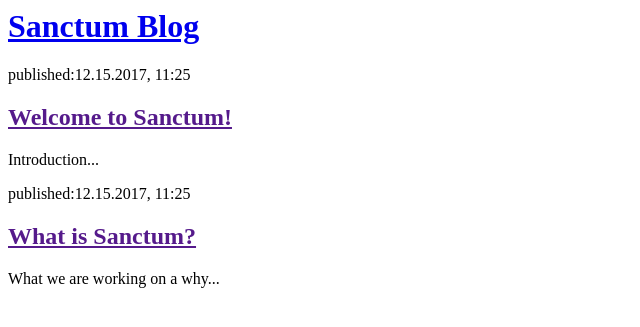
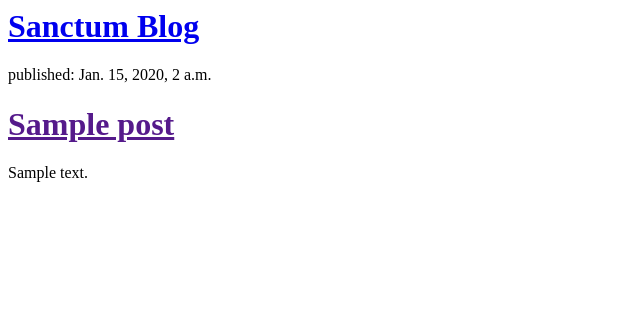
Before and after one commit to ncandy100/livesanctum-blog, a Django app: template blog/templates/blog/post_list.html in a window 1280 px wide. Shown: the top 327 px of the page, without its empty margins (0-640 px from the left). Run offline with Django 3.2, Linux system fonts and the light colour scheme; the template is opened without the code that fills it: values that come from a table or form of the project are taken from there, others are empty; tables that the repository leaves empty hold one stand-in row (values such as "Sample post").

Commit message:
Modified tempaltes to display posts from database.

```diff
--- a/blog/templates/blog/post_list.html
+++ b/blog/templates/blog/post_list.html
@@ -7,15 +7,12 @@
 			<h1><a href = "/">Sanctum Blog</a></h1>
 		</div>
 
-		<div>
-			<p>published:12.15.2017, 11:25</p>
-			<h2><a href = "">Welcome to Sanctum!</a></h2>
-			<p>Introduction...</p>
-		</div>
-		<div>
-			<p>published:12.15.2017, 11:25</p>
-			<h2><a href = "">What is Sanctum?</a></h2>
-			<p>What we are working on a why...</p>
-		</div>
+		{% for post in posts %}
+			<div>
+				<p>published: {{ post.published_date }}</p>
+				<h1><a href="">{{ post.title }}</a></h1>
+				<p>{{ post.text|linebreaksbr }}</p>
+			</div>
+		{% endfor %}
 	</body>
 </html>
--- a/blog/views.py
+++ b/blog/views.py
@@ -1,4 +1,7 @@
 from django.shortcuts import render
+from django.utils import timezone
+from .models import Post
 
 def post_list(request):
-    return render(request, 'blog/post_list.html')
+    posts = Post.objects.filter(published_date__lte=timezone.now()).order_by('published_date')
+    return render(request, 'blog/post_list.html',{'posts':posts})
```
